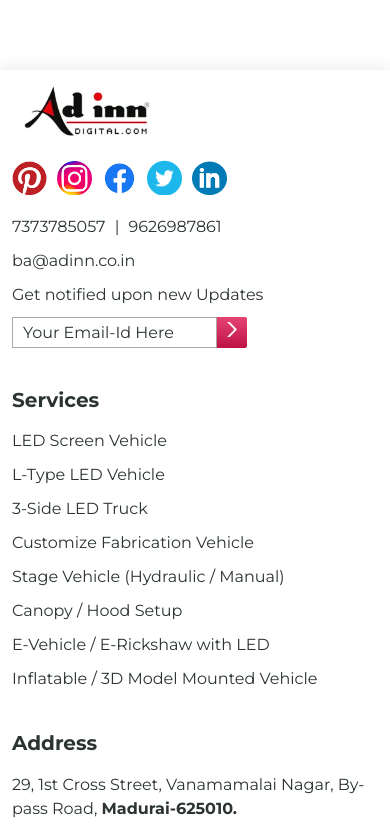
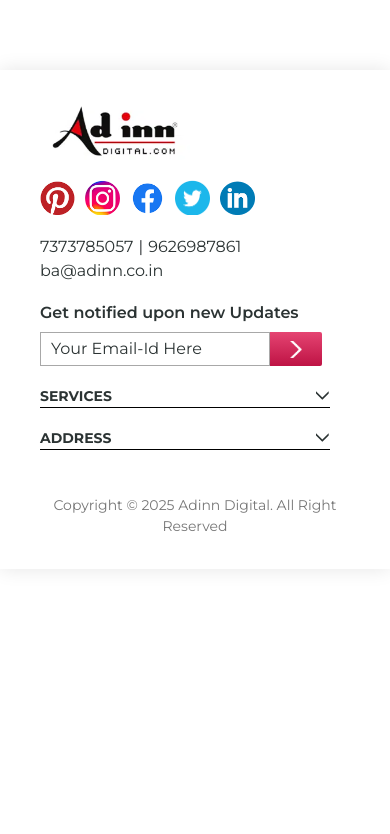
Before and after one commit to AdinnOutdoors2025-git/FrontendRoadshow, a React (Create React App) app: page /footer in a window 390 px wide. Shown: the top 834 px of the page. Built offline with nearby package versions, Linux system fonts and the light colour scheme.

Commit message:
footBottomNav CssResponsive

```diff
--- /dev/null
+++ b/src/components/BottomNavMenu.css
@@ -0,0 +1,66 @@
+/* Container for the bottom navigation */
+.bottom-nav {
+  display: none; /* hidden by default, shown on mobile */
+}
+
+/* Mobile Styles */
+@media screen and (max-width: 768px) {
+  .bottom-nav {
+    display: flex;
+    justify-content: space-around;
+    align-items: center;
+    background: #ffffff;
+    box-shadow: 0px -3px 5px 0px #00000026;
+    padding: 12px 0;
+    position: fixed;
+    bottom: 0;
+    left: 0;
+    right: 0;
+    width: 100%;
+    z-index: 1000;
+    padding-bottom: max(12px, env(safe-area-inset-bottom));
+  }
+
+  .bottom-nav-item {
+    text-align: center;
+    color: #2b3333;
+    font-size: 0.9rem;
+    cursor: pointer;
+    display: flex;
+    flex-direction: column;
+    align-items: center;
+    flex: 1;
+    min-width: 0;
+  }
+
+  .bottom-nav-icon {
+    width: 26px;
+    height: 26px;
+    margin-bottom: 4px;
+  }
+
+  .bottom-nav-text {
+    font-size: 0.9rem;
+  }
+
+  /* Active menu item */
+  .bottom-nav-item.active {
+    color: #d4145a;
+  }
+  /* Optional: add space at bottom of page content so nav doesn't cover it */
+body {
+  padding-bottom: 80px; /* adjust based on nav height */
+}
+
+  /* Small devices */
+  @media screen and (max-width: 400px) {
+    .bottom-nav-item {
+      font-size: 0.8rem;
+    }
+
+    .bottom-nav-icon {
+      width: 24px;
+      height: 24px;
+    }
+  }
+}
--- a/src/components/a3Footer.css
+++ b/src/components/a3Footer.css
@@ -1,6 +1,6 @@
 
 * {
-    font-family: 'Montserrat';
+    font-family: 'Poppins';
 }
 
 .RdFooterMain {
@@ -51,7 +51,7 @@
     outline: none;
     border: none;
     border: 1px solid rgba(168, 168, 168, 1);
-    width: 205px;
+    width: 225px;
     color: rgba(51, 51, 51, 1);
     font-weight: 400;
     font-size: 16px;
@@ -92,12 +92,6 @@ background: linear-gradient(180deg, #E54472 0%, #BE1344 100%);
     margin: auto ;
 }
 
-
-
-
-
-
-
 .RdFootContactContentsHighlight {
     font-weight: 700;
 
@@ -110,3 +104,243 @@ background: linear-gradient(180deg, #E54472 0%, #BE1344 100%);
     letter-spacing: 0%;
     color: #2B3333;
 }
+
+/* --- Hide desktop footer and show mobile version --- */
+@media screen and (max-width: 767px) {
+  .footer-desktop {
+    display: none !important;
+  }
+  .footer-mobile {
+    display: block;
+    background: #fff;
+    padding: 20px 70px;
+    text-align: left;
+  }
+  .RdFootContactContentsInputSend{
+     padding: 5px 20px;
+    }
+    .RdFootContactContentsInputSendIcon{
+        width: 12px;
+        height: 17px;
+    }
+    .RdFootContactContentsInput{
+        width: 330px;
+    }
+     .RdFootContactContentsInput1{
+        width: 390px;
+    }
+    .RdFooterMain{
+        justify-content: left;
+    }
+    .footer-copy-mobile{
+        padding-top: 20px !important;
+    }
+}
+.dropdown-arrow {
+  width: 14px;
+  height: 14px;
+  transition: transform 0.3s ease;
+}
+
+.dropdown-arrow.open {
+  transform: rotate(180deg);
+}
+
+/* --- Mobile Footer Dropdown Header --- */
+.mobile-dropdown-header {
+  display: flex;
+  justify-content: space-between;
+  align-items: center;
+  cursor: pointer;
+  padding-top: 20px;
+  border-bottom: 1.5px solid #000;
+  transition: all 0.3s ease;
+}
+
+.dropdown-title {
+  font-size: 16px;
+  font-weight: 700;
+  color: #2B3333;
+  text-transform: uppercase;
+}
+
+.dropdown-arrow {
+  font-size: 12px;
+  color: #000;
+  transition: transform 0.3s ease;
+}
+
+.dropdown-arrow.open {
+  transform: rotate(180deg);
+}
+
+/* --- Dropdown Content --- */
+.mobile-dropdown-content {
+  max-height: 0;
+  overflow: hidden;
+  transition: max-height 0.3s ease;
+  padding: 0;
+}
+
+.mobile-dropdown-content.open {
+  max-height: 400px;
+  margin-top: 10px;
+}
+
+/* --- Mobile Services List --- */
+.services-list-mobile {
+  list-style: none;
+  padding: 0;
+  margin: 0;
+}
+
+.services-list-mobile li {
+  font-size: 15px;
+  color: #555;
+  padding: 6px 0;
+  line-height: 1.4;
+}
+
+/* --- Mobile Address List --- */
+.address-list-mobile {
+  list-style: none;
+  padding: 0;
+  margin: 0;
+}
+
+.address-list-mobile li {
+  font-size: 15px;
+  color: #555;
+  padding: 6px 0;
+  line-height: 1.4;
+}
+
+/* --- Mobile Footer General Layout --- */
+.footer-mobile-section {
+  margin-bottom: 15px;
+  /* border-bottom: 1px solid #ddd; */
+  padding-bottom: 10px;
+}
+
+.footer-copy-mobile {
+  text-align: center;
+  font-size: 14px;
+  color: #777;
+  padding-top: 10px;
+}
+
+/* --- Newsletter Section (Mobile) --- */
+.newsletter-section h4 {
+  font-size: 16px;
+  font-weight: 600;
+  padding-top:20px;
+  margin-bottom: 10px;
+  color: #2B3333;
+}
+
+.newsletter-input {
+  display: flex;
+  gap: 8px;
+}
+
+.newsletter-field {
+  flex: 1;
+  border: 1px solid #ccc;
+  padding: 8px;
+  border-radius: 6px;
+  font-size: 14px;
+}
+
+.newsletter-btn {
+  background: #000;
+  color: #fff;
+  border: none;
+  border-radius: 6px;
+  padding: 8px 12px;
+  cursor: pointer;
+}
+
+/* --- Small Devices Optimization --- */
+@media screen and (max-width: 460px) {
+  .dropdown-title {
+    font-size: 14px;
+  }
+  .services-list-mobile li,
+  .address-list-mobile li {
+    font-size: 13px;
+  }
+  .RdFootContactContentsInput{
+        width: 230px;
+    }
+     .RdFootContactContentsInput1{
+        width: 290px;
+    }
+    .footer-mobile {
+         padding: 20px 30px;
+    }
+}
+@media screen and (max-width: 600px) {
+    .footer-mobile {
+         padding: 20px 40px;
+    }
+}
+/*  TABLET VIEW (768px to 1024px) — 2 COLUMN LAYOUT */
+@media screen and (min-width: 768px) and (max-width: 1024px) {
+
+  /* Hide desktop footer */
+  .d-md-block {
+    display: none !important;
+  }
+
+  /* Show mobile footer but convert to 2-column layout */
+  .footer-mobile {
+    display: block !important;
+    padding: 40px 60px;
+  }
+
+  /*  Create grid: 2 columns */
+  .footer-mobile-section {
+    display: grid;
+    grid-template-columns: 1fr 1fr;
+    column-gap: 40px;
+    row-gap: 20px;
+    margin-bottom: 30px;
+    border-bottom: none;
+    padding-bottom: 0;
+  }
+
+  /*  Column 1 content alignment */
+  .footer-mobile-section > img,
+  .FooterSocIcons,
+  .RdFooterContactNumber,
+  .footer-mobile-section > a,
+  .newsletter-section {
+    grid-column: 1 / 2; /* Force these to remain in column 1 */
+  }
+
+  /* Column 2: Services + Address */
+  .RdFootContactContentsInput1:nth-of-type(1) {
+    grid-column: 2 / 3; /* Services dropdown in column 2 */
+    margin-top: 20px;
+  }
+
+  .RdFootContactContentsInput1:nth-of-type(2) {
+    grid-column: 2 / 3; /* Address dropdown in column 2 */
+  }
+
+  /* Wider input for tablet */
+  .RdFootContactContentsInput {
+    width: 280px;
+  }
+
+  .RdFootContactContentsInput1 {
+    width: 300px;
+  }
+
+  /* Copyright full width */
+  .footer-copy-mobile {
+    grid-column: 1 / 3 !important;
+    text-align: center;
+    padding-top: 30px;
+  }
+}
--- a/src/components/a3Footer.jsx
+++ b/src/components/a3Footer.jsx
@@ -1,34 +1,71 @@
-import React from 'react';
+import React, { useState } from 'react';
 import './a3Footer.css';
 
 function Footer() {
+  const [isServicesOpen, setServicesOpen] = useState(false);
+  const [isAddressOpen, setAddressOpen] = useState(false);
+
+  const services = [
+    'LED Screen Vehicle',
+    'L-Type LED Vehicle',
+    '3-Side LED Truck',
+    'Customize Fabrication Vehicle',
+    'Stage Vehicle (Hydraulic / Manual)',
+    'Canopy / Hood Setup',
+    'E-Vehicle / E-Rickshaw with LED',
+    'Inflatable / 3D Model Mounted Vehicle'
+  ];
+
+  const addresses = [
+    // '29, 1st Cross Street, Vanamamalai Nagar, By-pass Road,',
+    // 'Door No:3, 1st Floor, Vijayalakshmi Street, Mahalingapuram, Nungambakkam,',
+    // 'Old No:76, New No:976, 7th Cross, Basaveswara Badavane, Bagegowda Layout, Rajarajeswari Nagar,'
+    {
+      id: 1,
+      address: "29, 1st Cross Street, Vanamamalai Nagar, By-pass Road,",
+      addLocation: "Madurai-625010."
+    },
+    {
+      id: 2,
+      address: "Door No:3, 1st Floor, Vijayalakshmi Street, Mahalingapuram, Nungambakkam,",
+      addLocation: "Chennai – 600 034."
+    }, {
+      id: 3,
+      address: "Old No:76, New No:976, 7th Cross, Basaveswara Badavane, Bagegowda Layout, Rajarajeswari Nagar,",
+      addLocation: "Bangalore – 560 039."
+    },
+  ];
+
+
   return (
-        <div className='container-fluid RdFooterMain'>
-            <div className='container'>                <div className='row'>
-                    {/* Column 1 - Company Info */}
-                    <div className='RdFooterContent1 col-md-4 col-sm-12 mb-4'>
-                        <div>
-                            <img src='/images/FooterAdinnLogo.png' className='FooterAdinnLogo' alt='Adinn Logo' />
+    <div className="container-fluid RdFooterMain">
+      <div className="container d-none d-md-block">
+        {/* 💻 Desktop Footer */}
+        <div className="row">
+          {/* Column 1 */}
+          <div className="RdFooterContent1 col-md-4 col-sm-12 mb-4">
+            <img src="/images/FooterAdinnLogo.png" className="FooterAdinnLogo" alt="Adinn Logo" />
+            <div className="FooterSocIcons">
+              {[1, 2, 3, 4, 5].map(i => (
+                <div key={i}><img src={`/images/FootSocIcon${i}.png`} className="FootSocIcon" alt={`Social Icon ${i}`} /></div>
+              ))}
             </div>
-                        <div className='FooterSocIcons'>
-                            <div><img src='/images/FootSocIcon1.png' className='FootSocIcon' alt='Social Icon 1' /></div>
-                            <div><img src='/images/FootSocIcon2.png' className='FootSocIcon' alt='Social Icon 2' /></div>
-                            <div><img src='/images/FootSocIcon3.png' className='FootSocIcon' alt='Social Icon 3' /></div>
-                            <div><img src='/images/FootSocIcon4.png' className='FootSocIcon' alt='Social Icon 4' /></div>
-                            <div><img src='/images/FootSocIcon5.png' className='FootSocIcon' alt='Social Icon 5' /></div>
+            <div className="RdFooterContactNumber">
+              <a href="tel:7373785057" style={{ textDecoration: 'none', color: '#2B3333' }}>7373785057</a>
+              <span>|</span>
+              <a href="tel:9626987861" style={{ textDecoration: 'none', color: '#2B3333' }}>9626987861</a>
             </div>
-                        <div className='RdFootContactContents'>
-                            <div className='RdFootContactContents RdFooterContactNumber'>
+            <div><a href="mailto:ba@adinn.co.in" style={{ textDecoration: 'none', color: '#2B3333' }}>ba@adinn.co.in</a></div>
 
-                                <div><a href='tel:7373785057' style={{textDecoration:'none', color:'#2B3333'}}>7373785057</a></div>
-                                <div>&nbsp;|&nbsp;</div>
+            <div className="newsletter-section">
+              <h4>Get notified upon new Updates</h4></div>
+            {/* <div className="RdFootContactContentsInputMain">
+              <input type="text" placeholder="Your Email-Id Here" className="RdFootContactContentsInput" />
+              <div className="RdFootContactContentsInputSend">
+                <img src="/images/RdFootContactContentsInputSend.png" className="RdFootContactContentsInputSendIcon" alt="Send" />
+              </div>
+            </div> */}
 
-                                <div><a href='tel:9626987861' style={{textDecoration:'none', color:'#2B3333'}}>9626987861</a></div>
-                            </div>
-
-                            <div className='RdFootContactContents'><a href='mailto:ba@adinn.co.in' style={{textDecoration:'none', color:'#2B3333'}}>ba@adinn.co.in</a></div>
-                        </div>
-                        <div className='RdFootContactContents'>Get notified upon new Updates</div>
             <div className='RdFootContactContents'>
               <div className='RdFootContactContentsInputMain'>
                 <div> <input type='text' placeholder='Your Email-Id Here' className='RdFootContactContentsInput' /></div>
@@ -39,47 +76,110 @@ function Footer() {
             </div>
           </div>
 
-                    {/* Column 2 - Services */}
-                    <div className='RdFooterContent2 col-md-4 col-sm-6 mb-4'>
-                        <div className='RdFootContactContentsTitle'>Services</div>
-                        <div>
-                            <div className='RdFootContactContents'>LED Screen Vehicle</div>
-                            <div className='RdFootContactContents'>L-Type LED Vehicle</div>
-                            <div className='RdFootContactContents'>3-Side LED Truck</div>
-                            <div className='RdFootContactContents'>Customize Fabrication Vehicle</div>
-                            <div className='RdFootContactContents'>Stage Vehicle (Hydraulic / Manual)</div>
-                            <div className='RdFootContactContents'>Canopy / Hood Setup</div>
-                            <div className='RdFootContactContents'>E-Vehicle / E-Rickshaw with LED</div>
-                            <div className='RdFootContactContents'>Inflatable / 3D Model Mounted Vehicle</div>
+          {/* Column 2 */}
+          <div className="RdFooterContent2 col-md-4 col-sm-6 mb-4">
+            <div className="RdFootContactContentsTitle">Services</div>
+            {services.map((item, i) => <div key={i} className="RdFootContactContents">{item}</div>)}
+          </div>
+
+          {/* Column 3 */}
+          {/* For desktop version */}
+          <div className="RdFooterContent3 col-md-4 col-sm-6 mb-4">
+            <div className="RdFootContactContentsTitle">Address</div>
+            {addresses.map((addr) => (
+              <div key={addr.id} className="RdFootContactContents">
+                {addr.address} <strong>{addr.addLocation}</strong>
+              </div>
+            ))}
           </div>
         </div>
 
-                    {/* Column 3 - Address */}
-                    <div className='RdFooterContent3 col-md-4 col-sm-6 mb-4'>
-                        <div className='RdFootContactContentsTitle'>Address</div>
-                        <div >
-                            <div className='RdFootContactContents'>
-                                29, 1st Cross Street, Vanamamalai Nagar, By-pass Road, <span className='RdFootContactContentsHighlight'> Madurai-625010. </span>
+        {/* Copyright */}
+        <div className="row">
+          <div className="col-12 text-center">
+            <div className="RdFootContactContents">Copyright © 2025 Adinn Digital. All Right Reserved</div>
           </div>
-                            <div className='RdFootContactContents'>
-                                Door No:3, 1st Floor, Vijayalakshmi Street, Mahalingapuram, Nungambakkam,
-                                <span className='RdFootContactContentsHighlight'> Chennai – 600 034. </span>
         </div>
-                            <div className='RdFootContactContents'>
-                                Old No:76, New No:976, 7th Cross, Basaveswara Badavane, Bagegowda Layout,
-                                Rajarajeswari Nagar, <span className='RdFootContactContentsHighlight'> Bangalore – 560 039.</span>
+      </div>
+
+      {/* 📱 Mobile Footer with Dropdowns */}
+      <div className="footer-mobile d-block d-md-none">
+        <div className="footer-mobile-section">
+
+          {/* ✅ Column 1 (Tablet Left) */}
+          <div className="footer-col-1">
+            <img src="/images/FooterAdinnLogo.png" className="FooterAdinnLogo" alt="Adinn Logo" />
+
+            <div className="FooterSocIcons">
+              {[1, 2, 3, 4, 5].map(i => (
+                <div key={i}>
+                  <img src={`/images/FootSocIcon${i}.png`} className="FootSocIcon" alt={`Social Icon ${i}`} />
+                </div>
+              ))}
+            </div>
+
+            <div className="RdFooterContactNumber">
+              <a href="tel:7373785057" style={{ textDecoration: 'none', color: '#2B3333' }}>7373785057</a><span>|</span><a href="tel:9626987861" style={{ textDecoration: 'none', color: '#2B3333' }}>9626987861</a>
+            </div>
+
+            <div><a href="mailto:ba@adinn.co.in" style={{ textDecoration: 'none', color: '#2B3333' }}>ba@adinn.co.in</a></div>
+
+            <div className="newsletter-section">
+              <h4>Get notified upon new Updates</h4>
+              <div className="RdFootContactContentsInputMain">
+                <input type="text" placeholder="Your Email-Id Here" className="RdFootContactContentsInput" />
+                <div className="RdFootContactContentsInputSend">
+                  <img src="/images/RdFootContactContentsInputSend.png" className="RdFootContactContentsInputSendIcon" alt="Send" />
                 </div>
               </div>
             </div>
           </div>
 
-                {/* Copyright Section */}
-                <div className='row'>
-                    <div className='col-12 text-center'>
-                        <div className='RdFootContactContents'>
-                            Copyright © 2025 Adinn Digital. All Right Reserved
+          {/* ✅ Column 2 (Tablet Right) */}
+          <div className="footer-col-2">
+
+            {/* Services Dropdown */}
+            <div className="RdFootContactContentsInput1">
+              <div className="mobile-dropdown-header" onClick={() => setServicesOpen(!isServicesOpen)}>
+                <span className="dropdown-title">Services</span>
+                <img src="/images/downward-arrow.svg" alt="toggle arrow" className={`dropdown-arrow ${isServicesOpen ? "open" : ""}`} />
+              </div>
+              <div className={`mobile-dropdown-content ${isServicesOpen ? 'open' : ''}`}>
+                <ul className="services-list-mobile">
+                  {services.map((service, index) => (
+                    <li key={index}>{service}</li>
+                  ))}
+                </ul>
               </div>
             </div>
+
+            {/* Address Dropdown */}
+            <div className="RdFootContactContentsInput1">
+              <div className="mobile-dropdown-header" onClick={() => setAddressOpen(!isAddressOpen)}>
+                <span className="dropdown-title">Address</span>
+                <img src="/images/downward-arrow.svg" alt="toggle arrow" className={`dropdown-arrow ${isAddressOpen ? "open" : ""}`} />
+              </div>
+
+
+              {/*  For mobile dropdown version */}
+              <div className={`mobile-dropdown-content ${isAddressOpen ? 'open' : ''}`}>
+                <ul className="address-list-mobile">
+                  {addresses.map((addr) => (
+                    <li key={addr.id}>
+                      {addr.address} <strong>{addr.addLocation}</strong>
+                    </li>
+                  ))}
+                </ul>
+              </div>
+            </div>
+
+          </div>
+
+        </div>
+
+        {/* ✅ Row 2 – Copyright */}
+        <div className="footer-copy-mobile text-center">
+          Copyright © 2025 Adinn Digital. All Right Reserved
         </div>
 
       </div>
```
Also changed, not shown: src/components/BottomNavMenu.jsx (added, +33 -0 lines). Lines whose indentation alone changed are shown as unchanged.
